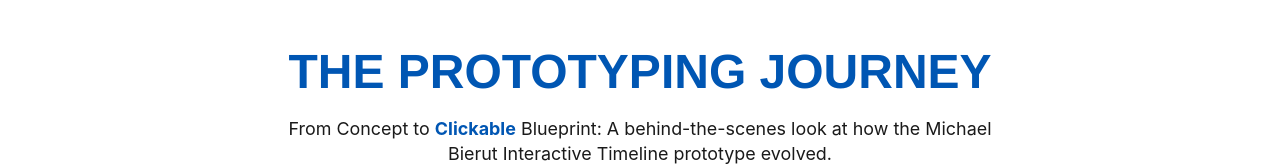
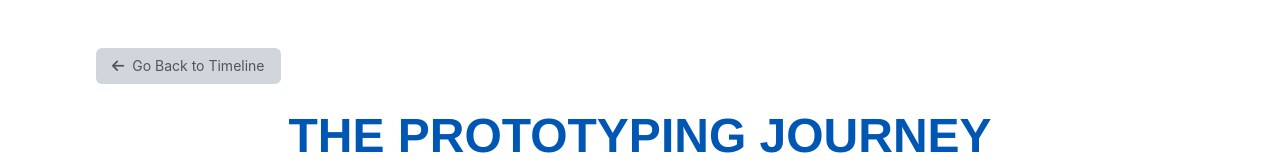
Before and after one commit to MattFlores15/bierut-projectv1, an Angular app: page /the-making-of in a window 1280 px wide. Shown: the top 166 px of the page. Built offline with nearby package versions, Linux system fonts and the light colour scheme.

Commit message:
proto journey button back

```diff
--- a/src/app/components/prototyping-journey/prototyping-journey.component.html
+++ b/src/app/components/prototyping-journey/prototyping-journey.component.html
@@ -1,5 +1,16 @@
 <div class="bg-brand-white min-h-screen font-inter text-brand-dark-gray">
   <header class="pt-12 pb-8 text-center flex flex-col items-center gap-3">
+    <div
+      class="w-full max-w-6xl mx-auto px-4 sm:px-6 lg:px-8 flex justify-start mb-4"
+    >
+      <button
+        (click)="goBack()"
+        class="flex items-center gap-2 px-4 py-2 bg-gray-300 text-[#555555] hover:text-[#0056b3] text-sm rounded-md hover:bg-brand-dark-gray transition-colors duration-150"
+      >
+        <i class="fa-solid fa-arrow-left"></i>
+        Go Back to Timeline
+      </button>
+    </div>
     <h1
       class="font-helvetica-neue uppercase font-bold text-4xl md:text-5xl mb-2"
       style="color: #0056b3 !important"
--- a/src/app/components/prototyping-journey/prototyping-journey.component.ts
+++ b/src/app/components/prototyping-journey/prototyping-journey.component.ts
@@ -1,4 +1,4 @@
-import { CommonModule } from '@angular/common';
+import { CommonModule, Location } from '@angular/common';
 import { Component } from '@angular/core';
 
 @Component({
@@ -9,4 +9,9 @@
 })
 export class PrototypingJourneyComponent {
 
+  constructor(private location: Location) {} // Inject Location
+  goBack(): void {
+    this.location.back();
+  }
+
 }
--- a/src/styles.css
+++ b/src/styles.css
@@ -3,6 +3,14 @@
 * {
   box-sizing: border-box;
 }
+
+html,
+body {
+  margin: 0;
+  height: 100%;
+}
+
+
 
 /* In your global styles.css */
 .overflow-x-auto::-webkit-scrollbar {
@@ -23,11 +31,13 @@
   font-size: 1.12rem;
 }
 
+button {
+  font-family: 'Inter', sans-serif !important;
+
+  cursor: pointer;
+}
+
 h1, h2, h3 {
   color: #1a1a1a;
   font-family: 'Helvetica Neue', sans-serif !important;
 }
-
-
-html, body { height: 100%; }
-body { margin: 0; font-family: Roboto, "Helvetica Neue", sans-serif; }
```
